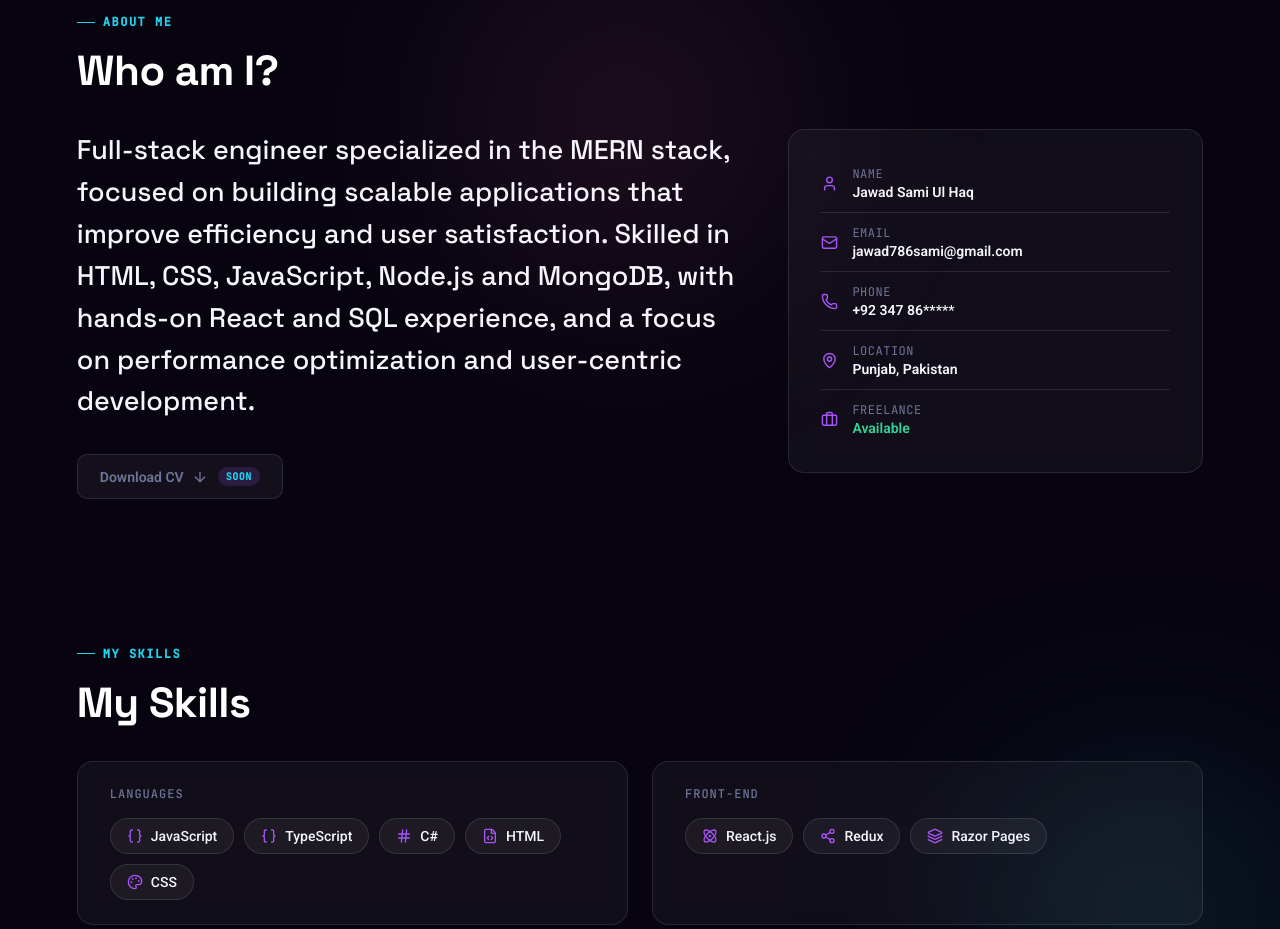
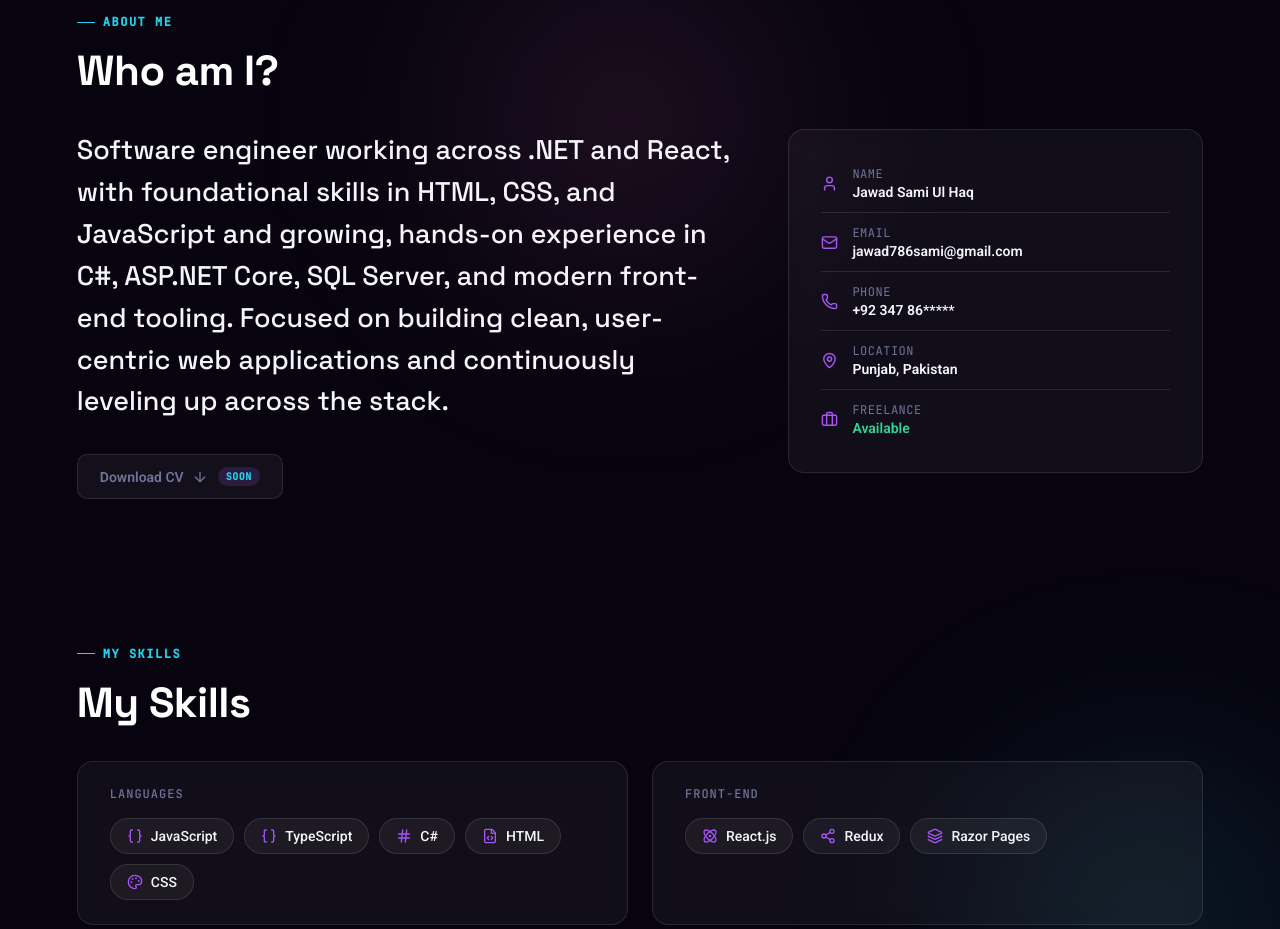
Before and after one commit to jawadsamiulhaq/My-Portfolio, a React (Vite) app: page / in a window 1280 px wide. Shown: the part 1040-1969 px from the top of the page. Built offline with nearby package versions, Linux system fonts and the light colour scheme.

Commit message:
Update bio to reflect current skills and focus on .NET and React development

```diff
--- a/src/data/content.ts
+++ b/src/data/content.ts
@@ -218,5 +218,5 @@ export const PROFILE = {
   location: 'Punjab, Pakistan',
   freelance: 'Available',
   website: 'https://jawadsamiulhaq.vercel.app/',
-  bio: 'Full-stack engineer specialized in the MERN stack, focused on building scalable applications that improve efficiency and user satisfaction. Skilled in HTML, CSS, JavaScript, Node.js and MongoDB, with hands-on React and SQL experience, and a focus on performance optimization and user-centric development.',
+  bio: 'Software engineer working across .NET and React, with foundational skills in HTML, CSS, and JavaScript and growing, hands-on experience in C#, ASP.NET Core, SQL Server, and modern front-end tooling. Focused on building clean, user-centric web applications and continuously leveling up across the stack.'
 };
```
